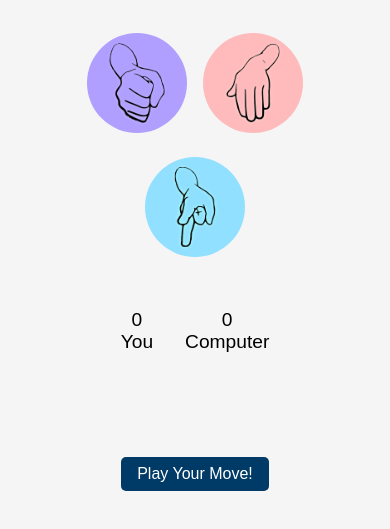
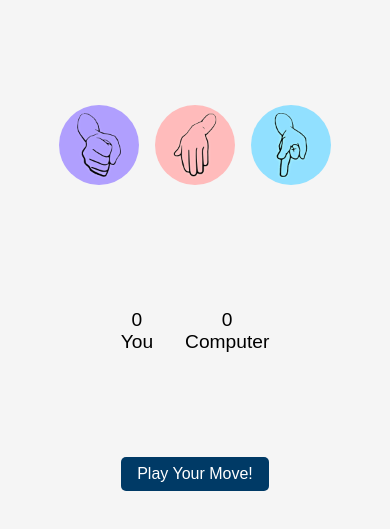
Before and after one commit to ScriptingWithSaad/Rock-Paper-Scissor-Game, a plain HTML site: page index.html in a window 390 px wide. Shown: the part 87-616 px from the top of the page. Drawn offline with Linux system fonts and the light colour scheme.

Commit message:
Update style.css

```diff
--- a/stylesheet/style.css
+++ b/stylesheet/style.css
@@ -47,13 +47,23 @@ body {
 .rock,
 .paper,
 .scissor {
-    height: clamp(100px, 25vw, 150px);
+    position: relative;
     width: clamp(100px, 25vw, 150px);
+    aspect-ratio: 1/1;
     border-radius: 50%;
     background-position: center;
     background-repeat: no-repeat;
     background-size: cover;
     transition: box-shadow 0.3s ease;
+}
+
+/* Using pseudo-element to maintain aspect ratio */
+.rock::after,
+.paper::after,
+.scissor::after {
+    content: '';
+    display: block;
+    padding-bottom: 100%;
 }
 
 .rock {
@@ -123,16 +133,23 @@ body {
         min-height: 40vh;
     }
 
+    .rock,
+    .paper,
+    .scissor {
+        width: clamp(80px, 20vw, 120px);
+    }
+
     .rock:hover,
     .paper:hover,
     .scissor:hover {
-        box-shadow: none; /* Remove hover effect on touch devices */
+        box-shadow: none;
     }
 
     .rock:active,
     .paper:active,
     .scissor:active {
-        box-shadow: 0 0 0 5px #003a66; /* Add active state for touch devices */
+        box-shadow: 0 0 0 5px #003a66;
+        transform: scale(0.95);
     }
 }
 
@@ -144,6 +161,7 @@ body {
     .content {
         min-height: 35vh;
         gap: 1rem;
+        padding: 1rem;
     }
 
     .score-board {
@@ -164,4 +182,10 @@ body {
     .msg-container {
         min-height: 20vh;
     }
+
+    .rock,
+    .paper,
+    .scissor {
+        width: clamp(60px, 15vw, 100px);
+    }
 }
```
